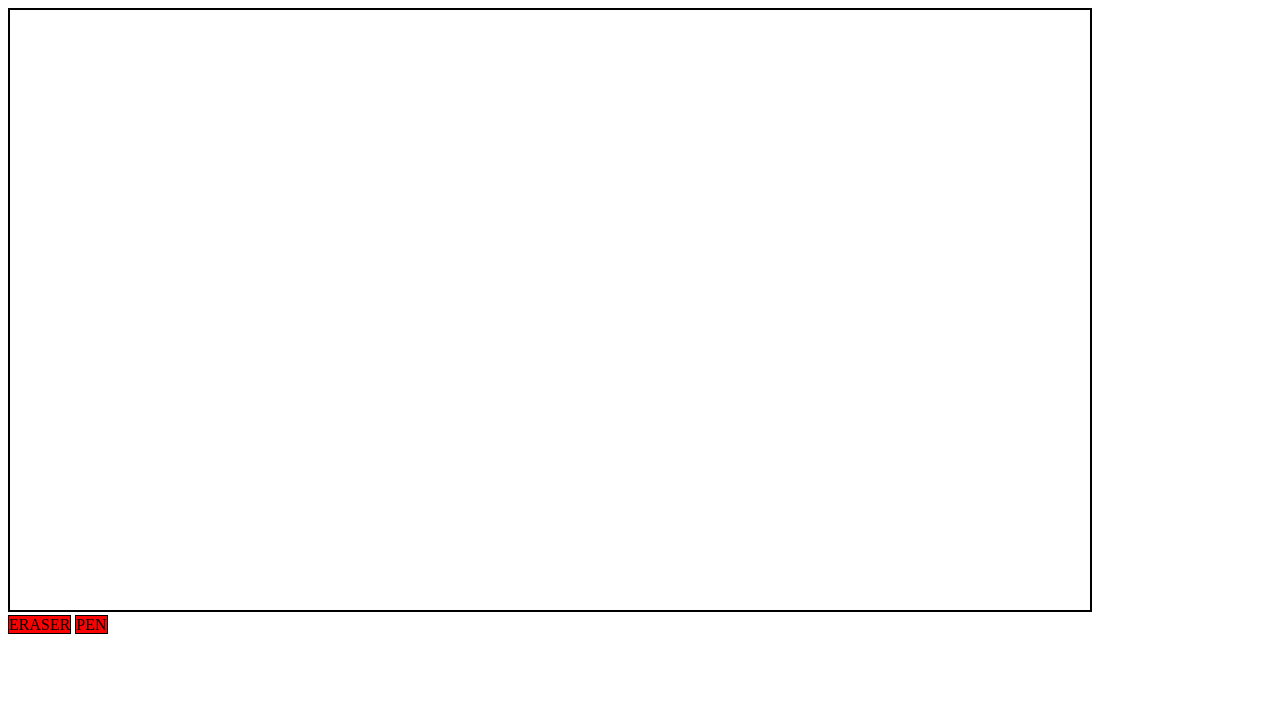
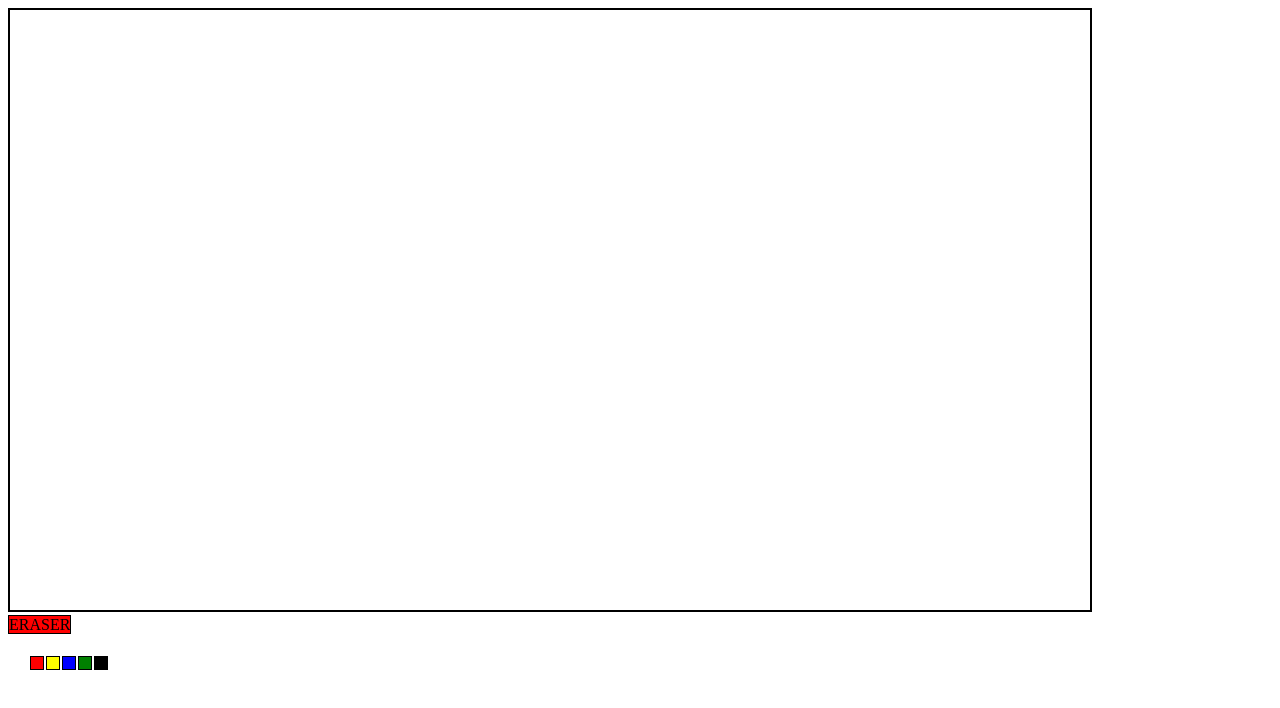
Before and after one commit to Ramkumar2001/javascript_drawing, a plain HTML site: page index.html in a window 1280 px wide. Drawn offline with Linux system fonts and the light colour scheme.

Commit message:
added colors

```diff
--- a/index.html
+++ b/index.html
@@ -8,9 +8,18 @@
   <body>
       <canvas id="myCanvas"></canvas>
       <div id="buttons">
-      <span id="eraser">ERASER</span>
-      <span id="pen">PEN</span>
+      <span class ='button' id="eraser">ERASER</span>
+
     </div>
+    <table id="colors">
+      <tr>
+        <td class='color' id='red'></td>
+        <td class='color' id='yellow'></td>
+      <td class= 'color' id='blue'></td>
+      <td class ='color' id='green'></td>
+      <td class = 'color' id='black'></td>
+      </tr>
+    </table>
   </body>
   <script src="script.js"></script>
 </html>
--- a/script.js
+++ b/script.js
@@ -32,14 +32,28 @@ function draworerase(e){
 var eraser = document.querySelector('#eraser');
 eraser.addEventListener('click', Erase);
 
-var pen = document.querySelector('#pen');
-pen.addEventListener('click', Pen);
+
 function Erase(e){
   context.strokeStyle = 'white';
   context.lineWidth = 20;
 }
 
-function Pen(e){
-  context.strokeStyle = 'black';
-  context.lineWidth = 2;
+
+var colors = document.querySelectorAll('.color');
+colors.forEach((color) => {
+  color.addEventListener('click', ChangeColor)
+});
+
+function ChangeColor(e){
+  if(e.target.id=='yellow')
+  context.strokeStyle='yellow';
+  if(e.target.id=='red')
+  context.strokeStyle='red';
+  if(e.target.id=='green')
+  context.strokeStyle='green';
+  if(e.target.id=='blue')
+  context.strokeStyle='blue';
+  if(e.target.id=='black')
+  context.strokeStyle='black';
+
 }
--- a/style.css
+++ b/style.css
@@ -4,7 +4,38 @@ canvas{
   border: 2px solid black;
 }
 
-span{
+.button{
   border: 1px solid black;
   background-color: red;
 }
+
+.color{
+  height: 10px;
+  width: 10px;
+  border: 1px solid black;
+  margin: 5px 5px 5px 5px;
+}
+
+#colors{
+  margin: 20px 20px auto;
+}
+
+#red{
+  background-color: red;
+}
+
+#blue{
+  background-color: blue;
+}
+
+#green{
+  background-color: green;
+}
+
+#black{
+  background-color: black;
+}
+
+#yellow{
+  background-color: yellow;
+}
```
